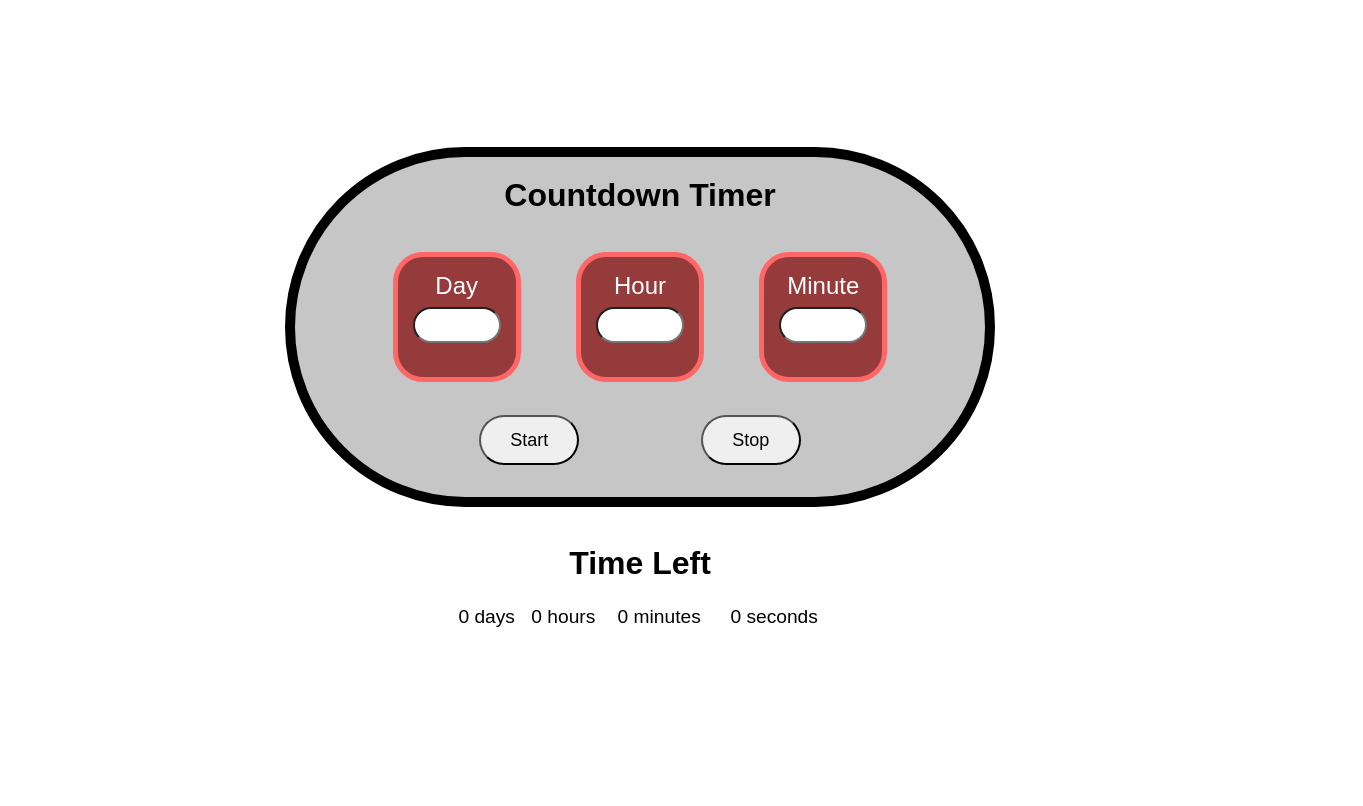
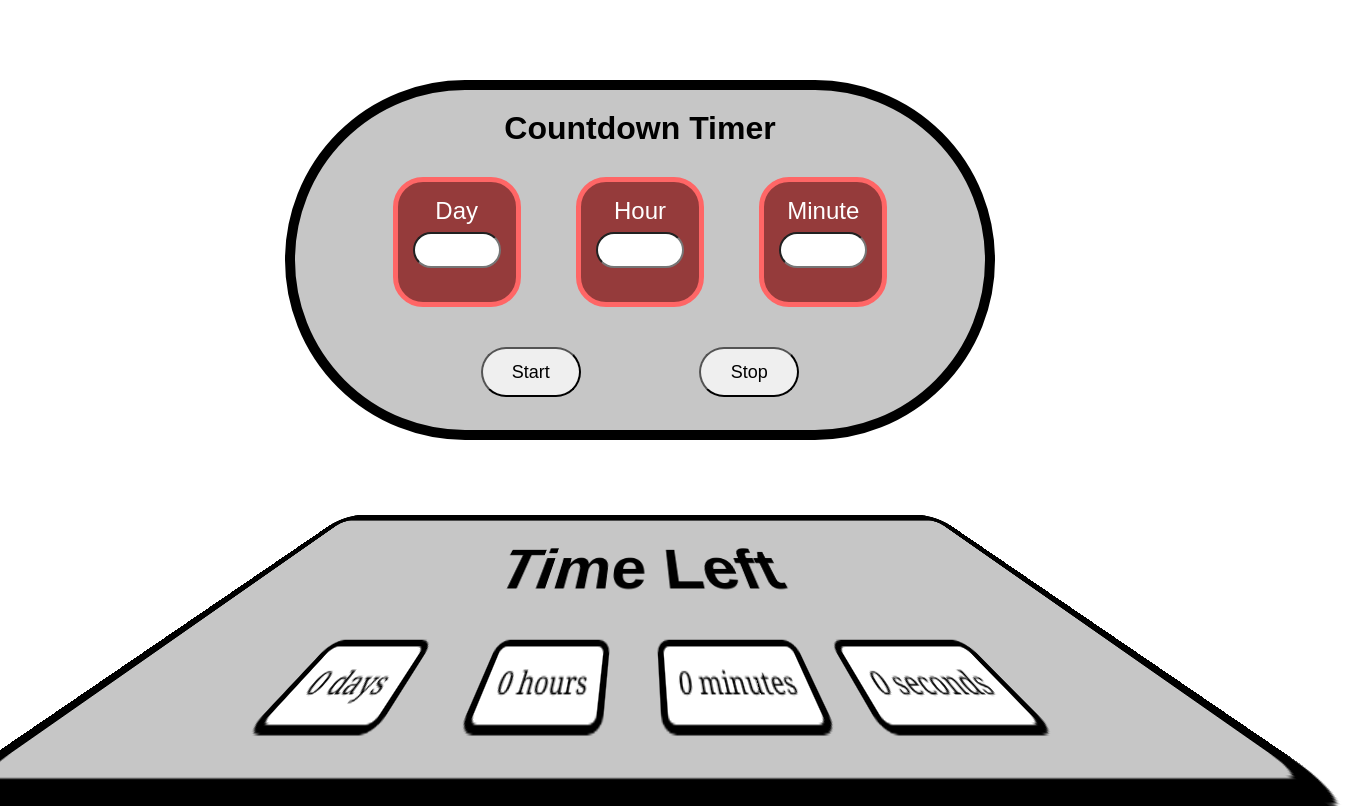
Before and after one commit to tactipus/countdown-timer, a plain HTML site: page index.html in a window 1280 px wide. Both pictures are taken after a click on the button "Start". Shown: the whole page, 1363 px wide, since content can reach past the window. Drawn offline with Linux system fonts and the light colour scheme.

Commit message:
add display class & edits to stylesheet

```diff
--- a/countdown_timer.js
+++ b/countdown_timer.js
@@ -37,21 +37,25 @@ function display(seconds) {
 
     var daysDisplay = document.createElement('div');
     daysDisplay.setAttribute("id", "day_display");
+    daysDisplay.setAttribute("class", "display");
     daysDisplay.textContent = `${days} days`;
     displayBox.appendChild(daysDisplay);
 
     var hoursDisplay = document.createElement('div');
     hoursDisplay.setAttribute("id", "hour_display");
+    hoursDisplay.setAttribute("class", "display");
     hoursDisplay.textContent = `${hours} hours`;
     displayBox.appendChild(hoursDisplay);
 
     var minutesDisplay = document.createElement('div');
     minutesDisplay.setAttribute("id", "minute_display");
+    minutesDisplay.setAttribute("class", "display");
     minutesDisplay.textContent = `${minutes} minutes`;
     displayBox.appendChild(minutesDisplay);
 
     var secondsDisplay = document.createElement('div');
     secondsDisplay.setAttribute("id", "second_display");
+    secondsDisplay.setAttribute("class", "display");
     secondsDisplay.textContent = `${remainingSeconds} seconds`;
     displayBox.appendChild(secondsDisplay);
 };
--- a/styles.css
+++ b/styles.css
@@ -7,7 +7,7 @@ body {
     display: grid;
     grid-template-columns: 1fr 1fr 1fr;
     grid-template-rows: 0.5fr 1fr 0.5fr 0.5fr;
-    gap: 20px;
+    gap: 40px;
 }
 
 body::before {
@@ -32,10 +32,11 @@ body::before {
     grid-row: 2 / 3;
     height: 300px;
     width: 650px;
+    margin: auto;
     display: grid;
     grid-template-columns: 1fr 1fr 1fr;
     grid-template-rows: auto minmax(0,0.75fr);
-    gap: 15px;
+    gap: 5px;
     border: 10px solid black;
     border-radius: 300px;
     padding: 20px;
@@ -104,6 +105,7 @@ input {
     height: 30px;
     width: 80px;
     border-radius: 20px;
+    text-align: center;
 }
 
 #display {
@@ -111,21 +113,33 @@ input {
     grid-row: 3 / 4;
     padding: 10px;
     display: grid;
-    grid-template-columns: 1fr 0.5fr 0.5fr 0.75fr 0.75fr 1fr;
-    grid-template-rows: 1fr 1fr;
+    grid-template-columns: 0.5fr 0.75fr 0.75fr 0.75fr 0.75fr 0.5fr;
+    grid-template-rows: 1.75fr 1fr;
+    width: 800px;
+    height: 200px;
+    background:rgba(128,128,128, 0.45);
+    transform: perspective(10px) rotateX(2deg);
+    margin: auto;
+    border: 10px solid black;
+    border-radius: 20px;
 }
 
-#display > * {
+.display {
     margin: auto;
     font-size: larger;
-    font-family: Arial, Helvetica, sans-serif;
+    font-family: Georgia, 'Times New Roman', Times, serif;
+    border: 5px solid black;
+    background-color: white;
+    padding: 10px;
+    border-radius: 10px;
 }
 
 #display > h1 {
     text-align: center;
-    font-size: xx-large;
+    font-size: 70px;
     font-family: Arial, Helvetica, sans-serif;
     grid-column: 1 / 7;
+    margin: auto;
 }
 
 #day_display {
```
